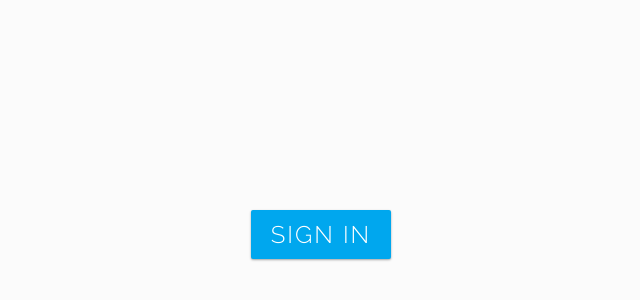
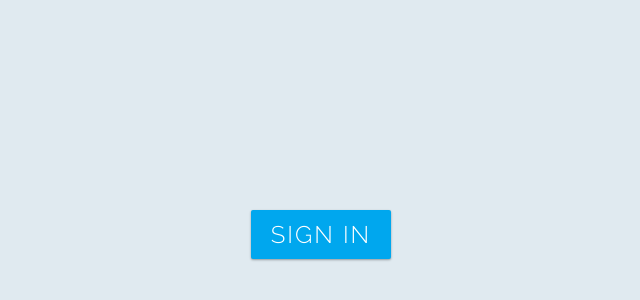
Before and after one commit to ggriffey/Enigma-Secure, a website: page index.html in a window 1280 px wide. Shown: the part 166-466 px from the top of the page, without its empty margins (319-959 px from the left). Drawn offline with nearby package versions, Linux system fonts and the light colour scheme; files that its build step writes are made by us from their sources.

Commit message:
Fix Style Reference in HTML

```diff
--- a/index.html
+++ b/index.html
@@ -12,7 +12,7 @@
     />
     <script src="Scripts/index.js" defer></script>
     <script src="Scripts/passLogic.js" defer></script>
-    <link href="Styles/style.css" rel="stylesheet" type="text/css" />
+    <link href="style.css" rel="stylesheet" type="text/css" />
   </head>
 
   <body>
```
